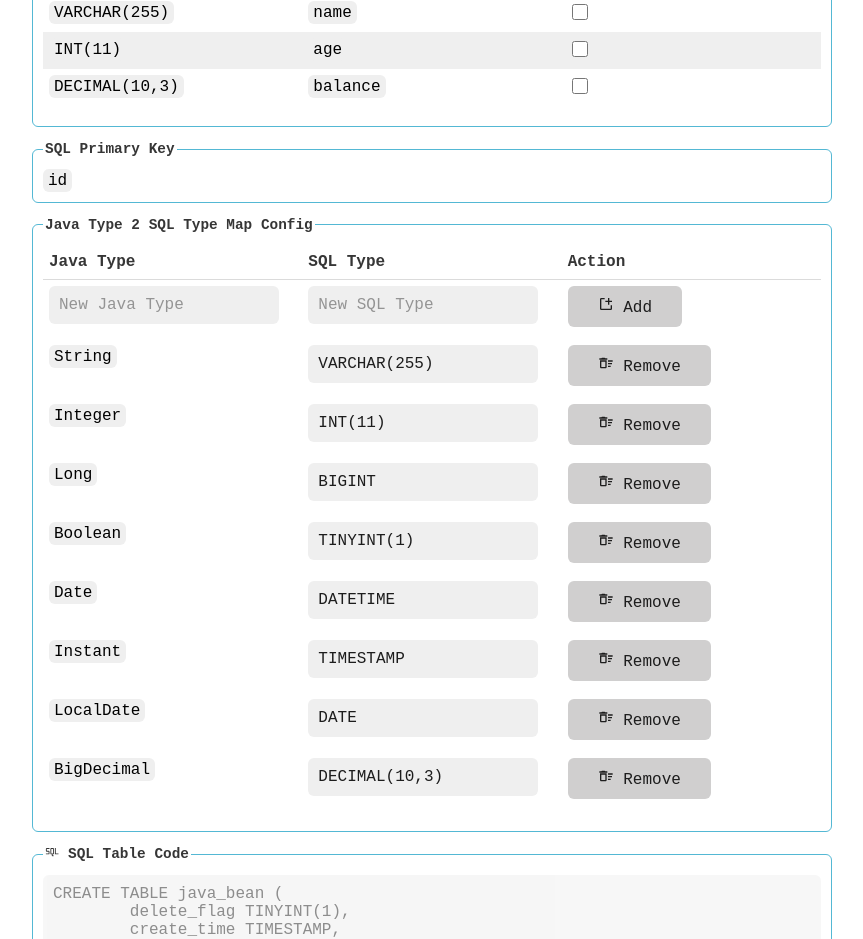
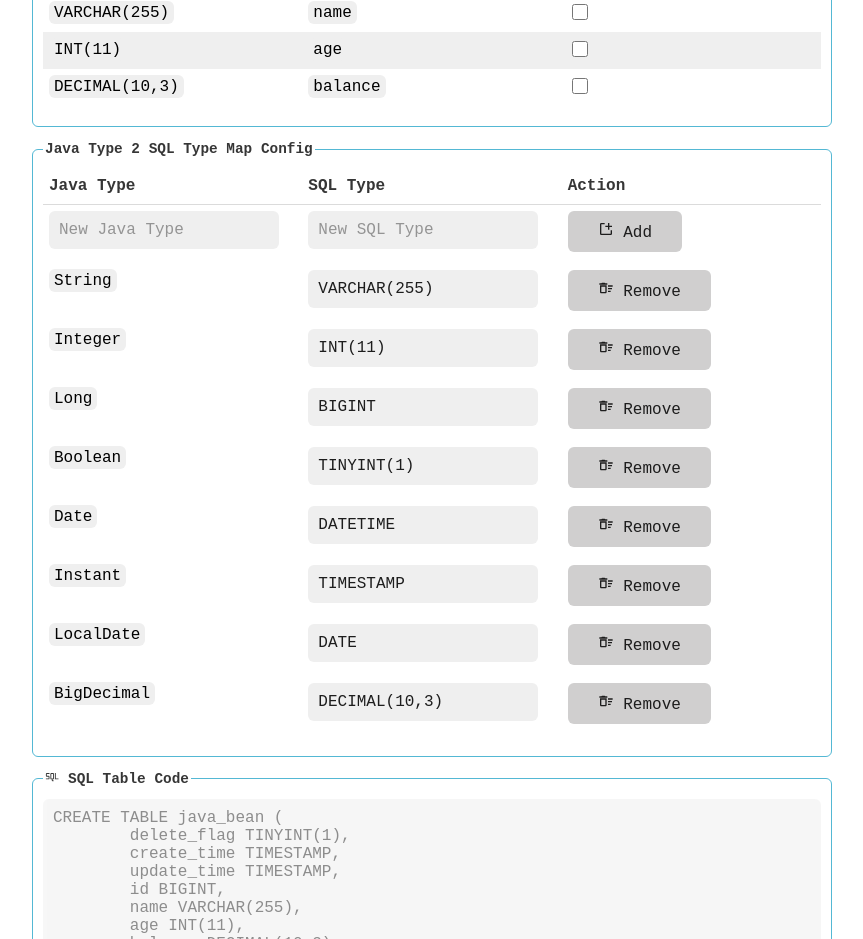
Before and after one commit to jerryshell/jb2st, a React (Vite) app: page / in a window 1280 px wide. Shown: the part 1240-2179 px from the top of the page, without its empty margins (208-1071 px from the left). Built offline with nearby package versions, Linux system fonts and the light colour scheme.

Commit message:
remove SqlPrimaryKey.tsx

```diff
--- a/src/App.tsx
+++ b/src/App.tsx
@@ -4,10 +4,9 @@ import JavaBeanCode from './components/JavaBeanCode'
 import JavaClassName from './components/JavaClassName'
 import JavaFieldList from './components/JavaFieldList'
 import SqlTableName from './components/SqlTableName'
-import SqlPrimaryKey from './components/SqlPrimaryKey'
 import SqlFieldList from './components/SqlFieldList'
+import JavaType2SqlTypeMapConfig from './components/JavaType2SqlTypeMapConfig'
 import SqlTableCode from './components/SqlTableCode'
-import JavaType2SqlTypeMapConfig from './components/JavaType2SqlTypeMapConfig'
 
 const App = () => {
     return (
@@ -19,7 +18,6 @@ const App = () => {
             <JavaFieldList/>
             <SqlTableName/>
             <SqlFieldList/>
-            <SqlPrimaryKey/>
             <JavaType2SqlTypeMapConfig/>
             <SqlTableCode/>
         </>
--- a/src/components/SqlPrimaryKey.tsx
+++ /dev/null
@@ -1,21 +0,0 @@
-import {useRecoilValue} from 'recoil'
-import atoms from '../atoms'
-
-const SqlPrimaryKey = () => {
-    const sqlFieldList = useRecoilValue(atoms.sqlFieldList)
-
-    return (
-        <fieldset>
-            <legend>SQL Primary Key</legend>
-            <code>
-                {
-                    sqlFieldList.filter((sqlField) => sqlField.primaryKeyFlag)
-                        .map((sqlField) => sqlField.name)
-                        .join(', ')
-                }
-            </code>
-        </fieldset>
-    )
-}
-
-export default SqlPrimaryKey
```
